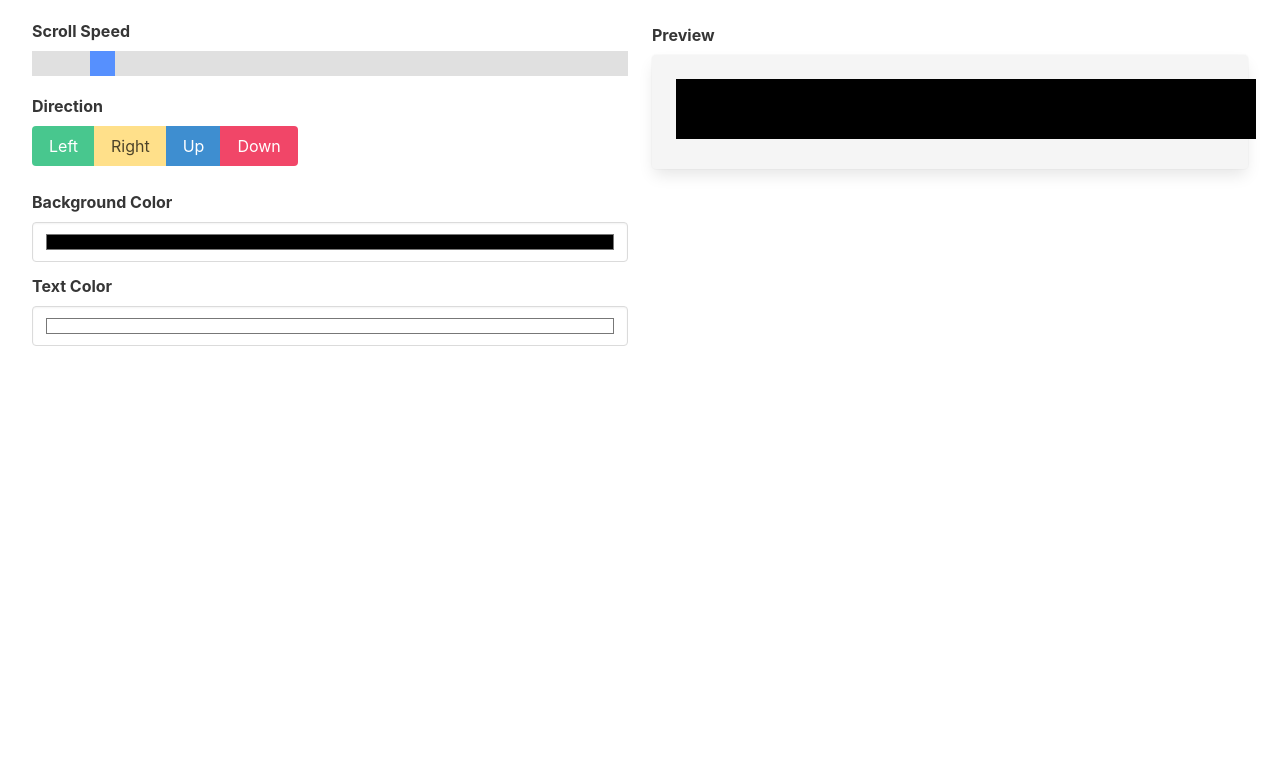
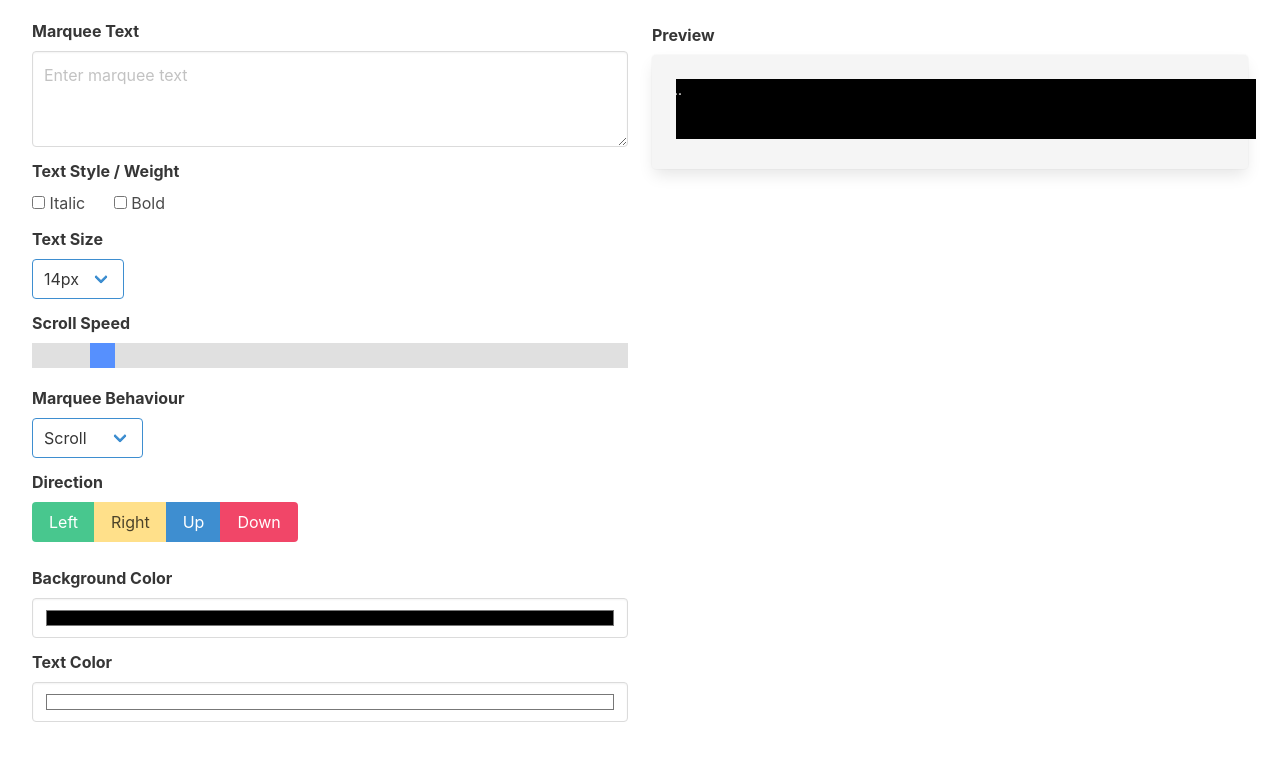
Before and after one commit to bhargavkhatri/bhargavkhatri.github.io, a plain HTML site: page index.html in a window 1280 px wide. Shown: the part 142-900 px from the top of the page. Before the commit the page ends 800 px from the top, so only its background shows below. Drawn offline with nearby package versions, Linux system fonts and the light colour scheme.

Commit message:
added other functionalities

```diff
--- a/forMarqueeGeneration.js
+++ b/forMarqueeGeneration.js
@@ -1,26 +1,60 @@
-
-
 function fillBackgroundColor() {
   let backgroundColor = document.getElementById("backgroundColor").value;
-  document.getElementById("marqueeText").setAttribute("bgcolor", backgroundColor);
+  document
+    .getElementById("marqueePreview")
+    .setAttribute("bgcolor", backgroundColor);
+}
+
+function changeMarqueeText(marqueeText) {
+  document.getElementById("marqueePreview").innerHTML = marqueeText;
+}
+
+function selectTextStyle() {
+  let marqueePreview = document.getElementById("marqueePreview");
+  let textStyle = document.getElementById("textStyle");
+  if (textStyle.checked) {
+    marqueePreview.style.fontStyle = textStyle.value;
+  } else {
+    marqueePreview.style.fontStyle = "normal";
+  }
+}
+
+function selectTextWeight() {
+  let marqueePreview = document.getElementById("marqueePreview");
+  let textWeight = document.getElementById("textWeight");
+  if (textWeight.checked) {
+    marqueePreview.style.fontWeight = textWeight.value;
+  } else {
+    marqueePreview.style.fontWeight = "normal";
+  }
 }
 
 function fillTextColor() {
-  let marqueeText = document.getElementById("marqueeText");
+  let marqueePreview = document.getElementById("marqueePreview");
   let textColor = document.getElementById("textColor").value;
 
-  marqueeText.style.color = textColor;
-
+  marqueePreview.style.color = textColor;
 }
 
 function changeScrollSpeed(speedValue) {
   document
-    .getElementById("marqueeText")
+    .getElementById("marqueePreview")
     .setAttribute("scrollamount", speedValue);
+}
+
+function changeMarqueeBehaviour(behaviourValue) {
+  document
+    .getElementById("marqueePreview")
+    .setAttribute("behavior", behaviourValue);
+}
+
+function changeTextSize(textSizeValue) {
+  let marqueePreview = document.getElementById("marqueePreview");
+  marqueePreview.style.fontSize = textSizeValue;
 }
 
 function changeDirection(direction) {
   document
-  .getElementById("marqueeText")
-  .setAttribute("direction", direction);
+    .getElementById("marqueePreview")
+    .setAttribute("direction", direction);
 }
--- a/index.html
+++ b/index.html
@@ -8,7 +8,7 @@
     <link rel="stylesheet" href="https://cdn.jsdelivr.net/npm/bulma@0.9.3/css/bulma.min.css">
     <script src = "https://ajax.googleapis.com/ajax/libs/jquery/2.1.1/jquery.min.js"></script>
     <link href="https://fonts.googleapis.com/icon?family=Material+Icons"rel="stylesheet">
-    <link rel="stylesheet" href="/marqueeLayout.css">
+    <link rel="stylesheet" href="marqueeLayout.css">
 
 </head>
 <body>
@@ -183,8 +183,37 @@
                  <!-- Custom Marquee generation part-->
 
                 <div class="column is-6">
+                        <label class="label mt-3">Marquee Text</label>
+                        <textarea class="textarea" placeholder="Enter marquee text" rows="3" id="marqueeText" oninput="changeMarqueeText(this.value)"></textarea>
+                        <label class="label mt-3">Text Style / Weight</label>
+                        <label class="checkbox">
+                          <input type="checkbox" id="textStyle" value="italic" onchange="selectTextStyle()">
+                          Italic
+                        </label>
+                        <label class="checkbox ml-5">
+                          <input type="checkbox" id="textWeight" value="bold" onchange="selectTextWeight()">
+                          Bold
+                        </label>
+                        <label class="label mt-3">Text Size</label>
+                        <div class="select is-info">
+                          <select id="selectTextSize" onchange="changeTextSize(this.value)">
+                            <option value="14px">14px</option>
+                            <option value="16px">16px</option>
+                            <option value="18px">18px</option>
+                            <option value="20px">20px</option>
+                            <option value="22px">22px</option>
+                            <option value="24px">24px</option>
+                          </select>
+                        </div>
                         <label class="label mt-3">Scroll Speed</label>
                         <input class="slider" min=1 max=100  type="range" value="10" step=10 oninput="changeScrollSpeed(this.value)">
+                        <label class="label mt-3">Marquee Behaviour</label>
+                        <div class="select is-info">
+                          <select id="selectMarqueeBehaviour" onchange="changeMarqueeBehaviour(this.value)">
+                            <option value="scroll">Scroll</option>
+                            <option value="alternate">Bounce</option>
+                          </select>
+                        </div>
                         <label class="label mt-3">Direction</label>
                         <div class="buttons has-addons">
                             <button class="button is-success" value="left" onclick="changeDirection(this.value)">Left</button>
@@ -215,12 +244,12 @@
                         <label class="label mt-4">Preview</label>
                         <div class="card has-background-white-ter">
                             <div class="card-content">
-                                <marquee width="580px" bgColor="#000000" height="60px" id="marqueeText" direction="right" scrollamount="10" behavior="scroll" style="color: white;">Marquee text...</marquee>
+                                <marquee width="580px" bgColor="#000000" height="60px" id="marqueePreview" direction="right" scrollamount="10" behavior="scroll" style="color: white; font-size: 14px;">Marquee text...</marquee>
                             </div>
                           </div>
                     </div>
                 </div>
 
-<script src="/forMarqueeGeneration.js"></script>
+<script src="forMarqueeGeneration.js"></script>
 </body>
 </html>
```
